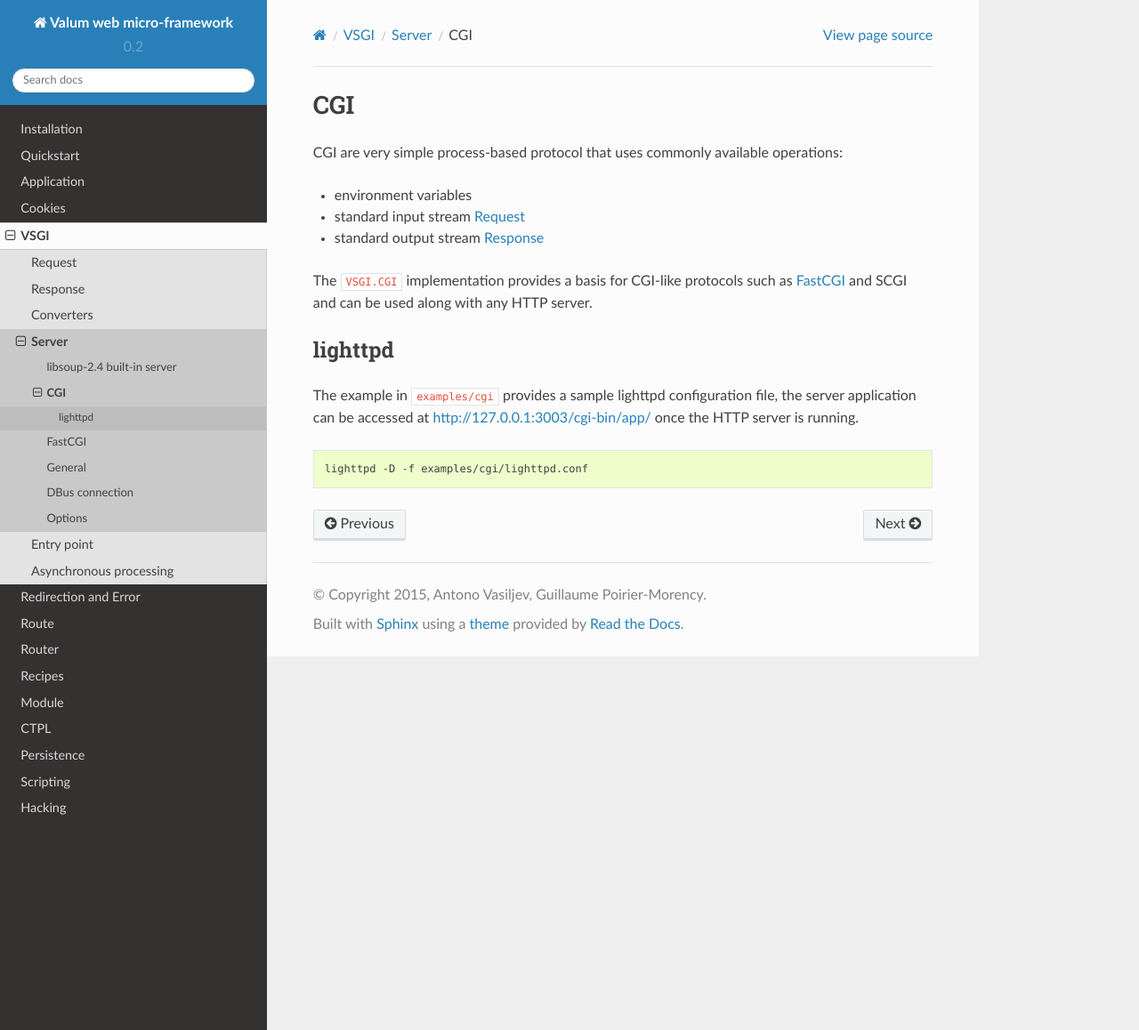
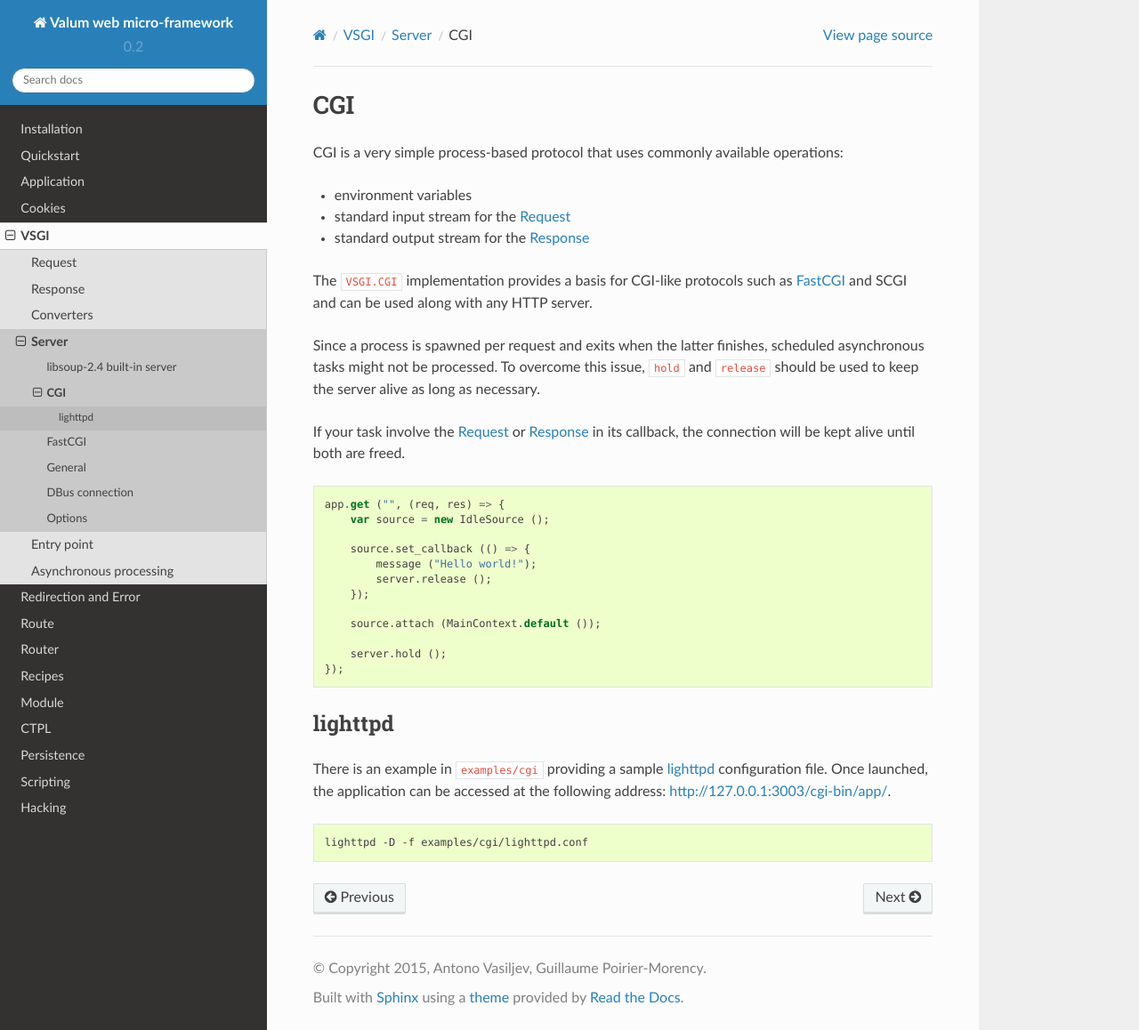
Before and after one commit to valum-framework/valum, a Sphinx documentation site: the page built from docs/vsgi/server/cgi.rst, in a window 1280 px wide and 1158 px high. Shown: the whole window at 89% size. Built offline with Sphinx 7.4.7 and the Read the Docs theme 2.0.0, drawn with Linux system fonts in a browser that asks for light colours; pages that are not in the unit, such as notebooks, are missing from menus.

Commit message:
Updates the CGI documentation.
Covers the asynchronous concerns about using CGI as the process exists
whenever the application finished processing.

Code documentation and aligment.

```diff
--- a/docs/vsgi/server/cgi.rst
+++ b/docs/vsgi/server/cgi.rst
@@ -1,22 +1,47 @@
 CGI
 ===
 
-CGI are very simple process-based protocol that uses commonly available
+CGI is a very simple process-based protocol that uses commonly available
 operations:
 
 -   environment variables
--   standard input stream :doc:`../request`
--   standard output stream :doc:`../response`
+-   standard input stream for the :doc:`../request`
+-   standard output stream for the :doc:`../response`
 
 The ``VSGI.CGI`` implementation provides a basis for CGI-like protocols such as
 :doc:`fastcgi` and SCGI and can be used along with any HTTP server.
 
+Since a process is spawned per request and exits when the latter finishes,
+scheduled asynchronous tasks might not be processed. To overcome this issue,
+``hold`` and ``release`` should be used to keep the server alive as long as
+necessary.
+
+If your task involve the :doc:`../request` or :doc:`../response` in its
+callback, the connection will be kept alive until both are freed.
+
+.. code:: vala
+
+    app.get ("", (req, res) => {
+        var source = new IdleSource ();
+
+        source.set_callback (() => {
+            message ("Hello world!");
+            server.release ();
+        });
+
+        source.attach (MainContext.default ());
+
+        server.hold ();
+    });
+
 lighttpd
 --------
 
-The example in ``examples/cgi`` provides a sample lighttpd configuration file,
-the server application can be accessed at http://127.0.0.1:3003/cgi-bin/app/
-once the HTTP server is running.
+There is an example in ``examples/cgi`` providing a sample `lighttpd`_
+configuration file. Once launched, the application can be accessed at the
+following address: http://127.0.0.1:3003/cgi-bin/app/.
+
+.. _lighttpd: http://www.lighttpd.net/
 
 .. code-block:: bash
 
```
Also changed, not shown: 1 other file.
